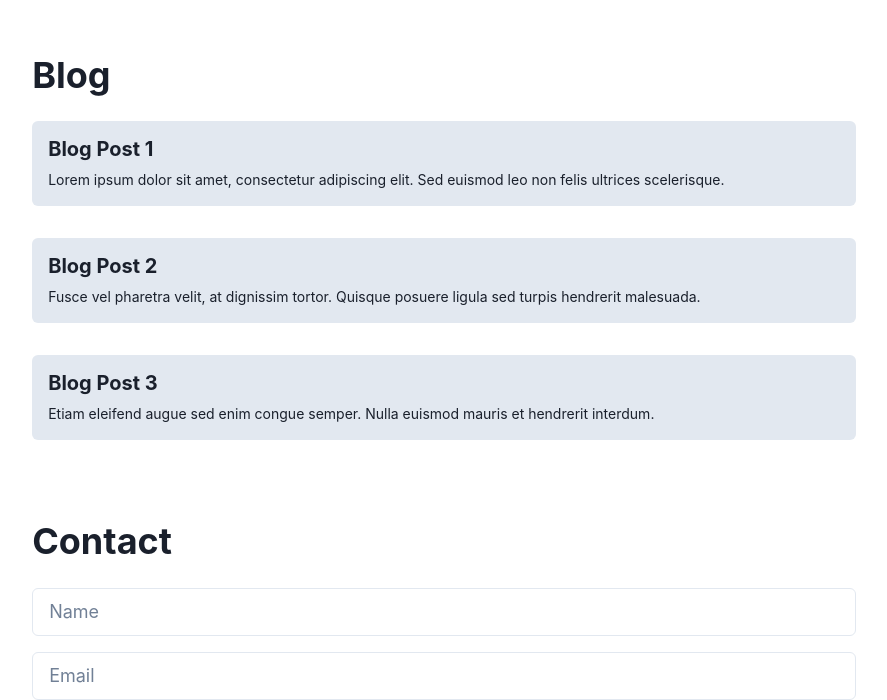
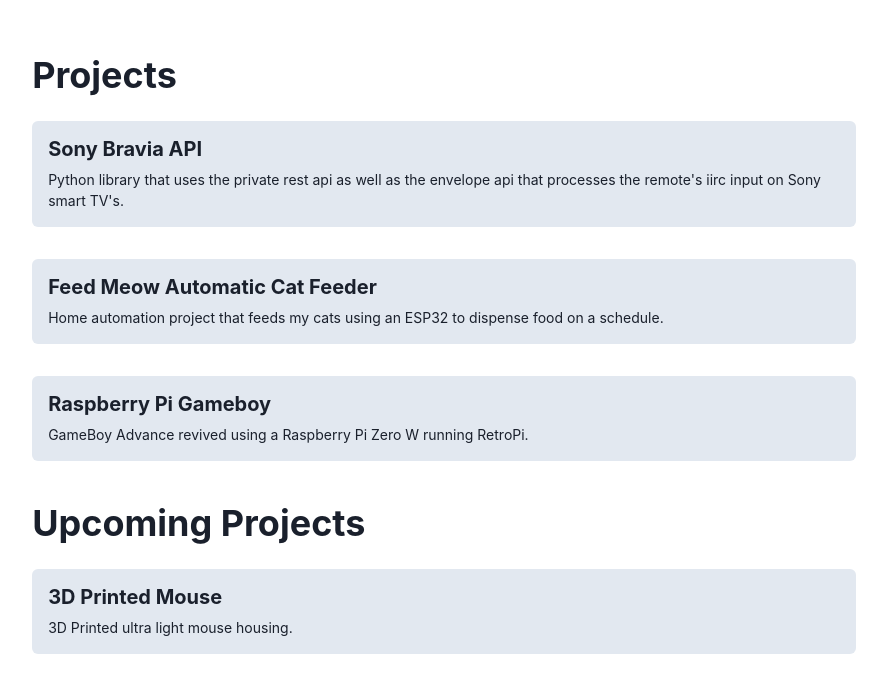
Before and after one commit to AlecJDavidson/AlecJDavidson, a React (Vite) app: page / in a window 1280 px wide. Shown: the part 933-1633 px from the top of the page, without its empty margins (196-1083 px from the left). Built offline with nearby package versions, Linux system fonts and the light colour scheme; the HTML template or start-up script is replaced by a standard one.

Commit message:
Need to build out the about page layout. Probably gonna host it soon.

```diff
--- a/src/components/ui-components/certifications/Certifications.tsx
+++ b/src/components/ui-components/certifications/Certifications.tsx
@@ -23,11 +23,10 @@
       verificationUrl:
         'https://www.credly.com/badges/e4a71b46-ceb4-4bda-b43e-70cb86dcc815',
     },
-    // Add more certifications as needed
   ]
 
   return (
-    <Box display='flex' justifyContent='center'  marginBottom='5%'>
+    <Box display='flex' justifyContent='center'  marginBottom='%'>
       <Box p={8} width={['100%', '90%', '80%', '73%']}>
         <Heading as='h1' size='xl' mb={6} textAlign='left'>
           Certifications
--- a/src/views/about/About.tsx
+++ b/src/views/about/About.tsx
@@ -1,10 +1,28 @@
 import 'react'
-import Certifications from '../../components/ui-components/certifications/Certifications'
+import { Box, Text } from '@chakra-ui/react'
 
 const About = () => {
-  return <>Hi, I'm Alec!
-    <Certifications/>
-    </>
+  return (
+    <Box display='flex' justifyContent='center'>
+      <Box
+        p={8}
+        width={['100%', '90%', '80%', '73%']}
+        py={4}
+        px={8}
+        textAlign={['center', 'center', 'left']}
+      >
+        {/*}<Image
+          src='../../../public/assets/profile.jpg'
+          // 3266 x 4899
+          alt='Profile Image'
+          // boxSize={['150px', '200px', '250px', '300px']}
+          maxWidth={'326.6'}
+          maxHeight={'489.9'}
+        /> */}
+        <Text>Hi, I'm Alec!</Text>
+      </Box>
+    </Box>
+  )
 }
 
 export default About
--- a/src/views/blog/Blog.tsx
+++ b/src/views/blog/Blog.tsx
@@ -45,7 +45,6 @@
 }
 
 const Blog = () => {
-  // Example data
   const blogPosts = [
     {
       title: 'Blog Post 1',
--- a/src/views/home/Home.tsx
+++ b/src/views/home/Home.tsx
@@ -1,8 +1,8 @@
 import 'react'
 import HeroStatement from '../../components/ui-components/hero/Hero'
-import Blog from '../blog/Blog'
 import { Box, Spacer } from '@chakra-ui/react'
 import Contact from '../../components/ui-components/contact/Contact'
+import Projects from '../projects/Projects'
 const Home = () => {
   return (
     <Box>
@@ -14,7 +14,7 @@
         website and app solutions in the cloud."
       />
       <Spacer marginBottom='25%' />
-      <Blog />
+      <Projects/>
       <Contact />
     </Box>
   )
--- a/src/views/projects/Projects.tsx
+++ b/src/views/projects/Projects.tsx
@@ -5,6 +5,7 @@
   VStack,
   Link,
   useColorModeValue,
+  Spacer,
   Flex,
   useColorMode,
 } from '@chakra-ui/react'
@@ -17,6 +18,7 @@
     <Link
       as='a'
       href={link}
+      isExternal
       textDecoration='none'
       _hover={{
         transform: 'scale(1.02)',
@@ -44,25 +46,34 @@
 }
 
 const Projects = () => {
-  // Example data
   const ProjectPosts = [
     {
-      title: 'Project Post 1',
+      title: 'Sony Bravia API',
       description:
-        'Lorem ipsum dolor sit amet, consectetur adipiscing elit. Sed euismod leo non felis ultrices scelerisque.',
-      link: '#',
+        "Python library that uses the private rest api as well as the envelope api that processes the remote's iirc input on Sony smart TV's.",
+      link: 'https://github.com/AlecJDavidson/sony_bravia_api',
     },
     {
-      title: 'Project Post 2',
+      title: 'Feed Meow Automatic Cat Feeder',
       description:
-        'Fusce vel pharetra velit, at dignissim tortor. Quisque posuere ligula sed turpis hendrerit malesuada.',
-      link: '#',
+        'Home automation project that feeds my cats using an ESP32 to dispense food on a schedule.',
+      link: 'https://github.com/AlecJDavidson/feed_meow',
     },
     {
-      title: 'Project Post 3',
+      title: 'Raspberry Pi Gameboy',
       description:
-        'Etiam eleifend augue sed enim congue semper. Nulla euismod mauris et hendrerit interdum.',
-      link: '#',
+        "GameBoy Advance revived using a Raspberry Pi Zero W running RetroPi.",
+      link: 'https://www.youtube.com/watch?v=_sHleTKiPtA',
+    },
+
+  ]
+
+  const FutureProjectPosts = [
+    {
+      title: '3D Printed Mouse',
+      description:
+        "3D Printed ultra light mouse housing.",
+      link: '',
     },
   ]
 
@@ -82,6 +93,20 @@
             />
           ))}
         </VStack>
+        <Spacer margin='3%' />
+        <Heading as='h1' size='xl' mb={6} textAlign='left'>
+          Upcoming Projects
+        </Heading>
+        <VStack spacing={4} align='stretch'>
+          {FutureProjectPosts.map((post, index) => (
+            <ProjectBox
+              key={index}
+              title={post.title}
+              description={post.description}
+              link={post.link}
+            />
+          ))}
+        </VStack>
       </Box>
     </Box>
   )
```
Also changed, not shown: public/assets/background-image.jpg (renamed from src/assets/background-image.jpg), public/assets/profile.jpg (added).
